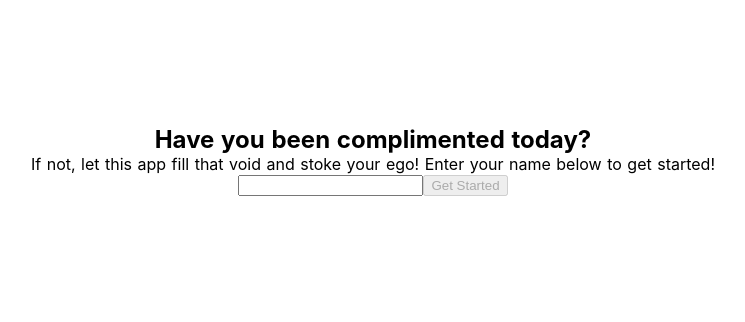
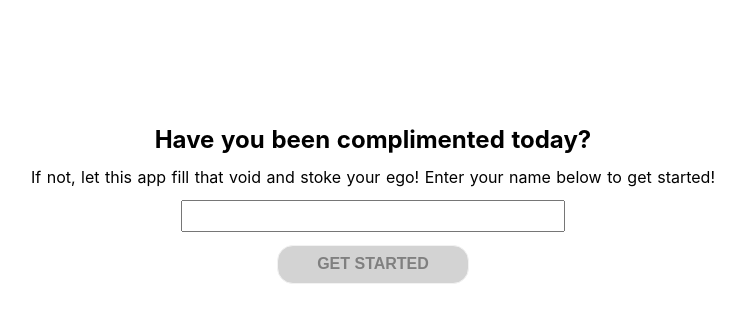
Before and after one commit to XavierC4Q/xjm-compliments, a Nuxt app: page / in a window 1280 px wide. Shown: the top 322 px of the page, without its empty margins (267-1012 px from the left). Built offline with nearby package versions, Linux system fonts and the light colour scheme.

Commit message:
little bit of styling

```diff
--- a/components/Compliments.vue
+++ b/components/Compliments.vue
@@ -3,7 +3,7 @@
     <p v-if="loading">Loading...</p>
     <div v-else-if="!loading">
       <p>{{ compliment }}</p>
-      <button type="button" @click="getCompliment">
+      <button type="button" class="primary-btn" @click="getCompliment">
         {{ `Need another compliment ${user}?` }}
       </button>
     </div>
--- a/components/Signin.vue
+++ b/components/Signin.vue
@@ -6,8 +6,12 @@
         If not, let this app fill that void and stoke your ego! Enter your name
         below to get started!
       </p>
-      <input type="text" :value="user" @input="handleInput" />
-      <button type="submit" :disabled="!user">Get Started</button>
+      <div class="controls-container">
+        <input type="text" :value="user" @input="handleInput" />
+        <button type="submit" class="primary-btn" :disabled="!user">
+          Get Started
+        </button>
+      </div>
     </form>
   </div>
 </template>
@@ -29,7 +33,7 @@ export default {
 }
 </script>
 
-<style lang="css">
+<style>
 @media screen and (max-width: 767px) {
   .signin-page {
     margin: 0;
@@ -43,7 +47,21 @@ export default {
   text-align: center;
 }
 
-.signin-page > h2 {
-  margin-bottom: 1.6rem;
+form > h2 {
+  margin-bottom: 0.8rem;
+}
+
+.controls-container {
+  display: flex;
+  flex-direction: column;
+  align-items: center;
+}
+
+.controls-container > input {
+  margin: 0.8rem 0;
+  width: 24rem;
+  height: 2rem;
+  font-size: 1.6rem;
+  text-align: center;
 }
 </style>
--- a/layouts/default.vue
+++ b/layouts/default.vue
@@ -24,32 +24,22 @@ html {
   margin: 0;
 }
 
-.button--green {
-  display: inline-block;
-  border-radius: 4px;
-  border: 1px solid #3b8070;
-  color: #3b8070;
-  text-decoration: none;
-  padding: 10px 30px;
+.primary-btn {
+  background-color: #118ab2;
+  border-radius: 1rem;
+  padding: 0.6rem;
+  color: #fff;
+  font-size: 1rem;
+  text-transform: uppercase;
+  font-weight: bold;
+  width: 12rem;
+  cursor: pointer;
+  border: 1px solid #f2f2f2;
 }
 
-.button--green:hover {
-  color: #fff;
-  background-color: #3b8070;
-}
-
-.button--grey {
-  display: inline-block;
-  border-radius: 4px;
-  border: 1px solid #35495e;
-  color: #35495e;
-  text-decoration: none;
-  padding: 10px 30px;
-  margin-left: 15px;
-}
-
-.button--grey:hover {
-  color: #fff;
-  background-color: #35495e;
+.primary-btn:disabled {
+  background-color: lightgray;
+  cursor: not-allowed;
+  color: grey;
 }
 </style>
```
Also changed, not shown: layouts/README.md (deleted).
